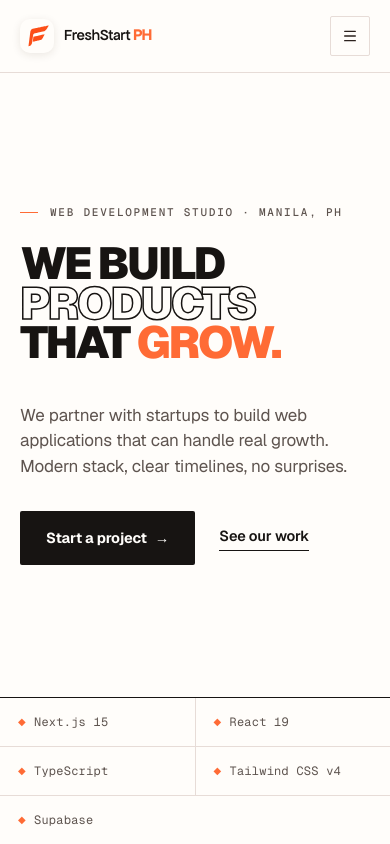
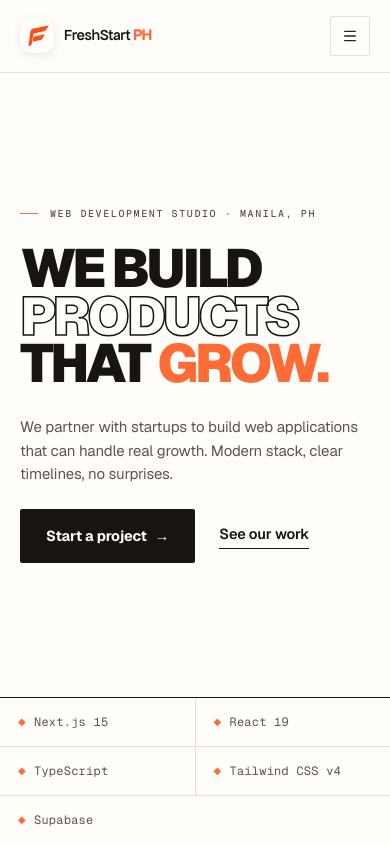
Before and after one commit to marrrkkk/freshstart, a Next.js app: page / in a window 390 px wide. Shown: the top 844 px of the page. Built offline with nearby package versions, Linux system fonts and the light colour scheme.

Commit message:
refactor: update hero component

```diff
--- a/components/hero.tsx
+++ b/components/hero.tsx
@@ -46,7 +46,7 @@ export function Hero() {
           <motion.p
             variants={fadeUp}
             transition={{ duration: 0.5 }}
-            className="flex items-center gap-3 font-mono text-[11px] font-medium uppercase tracking-[0.16em] text-[#5e544f]"
+            className="flex items-center gap-3 font-mono text-[10px] font-medium uppercase tracking-[0.16em] text-[#5e544f] sm:text-[11px]"
           >
             <span aria-hidden="true" className="h-px w-[18px] shrink-0 bg-[#ff6b35]" />
             Web development studio · Manila, PH
@@ -55,7 +55,7 @@ export function Hero() {
           {/* Display headline: solid → outline → accent */}
           <h1
             id="hero-heading"
-            className="mt-6 font-sans text-[clamp(2.75rem,11.5vw,10.5rem)] font-black uppercase leading-[0.88] tracking-[-0.05em] text-[#171412] lg:mt-7"
+            className="mt-6 font-sans text-[clamp(2.5rem,13.8vw,10.5rem)] font-black uppercase leading-[0.88] tracking-[-0.06em] text-[#171412] sm:-mx-8 sm:text-[clamp(5.5rem,11.5vw,10.5rem)] sm:tracking-[-0.05em] lg:mx-0 lg:mt-7"
           >
             <motion.span variants={fadeUp} transition={{ duration: 0.6 }} className="block">
               We build
@@ -73,11 +73,11 @@ export function Hero() {
           </h1>
 
           {/* Subcopy + CTAs */}
-          <div className="mt-10 flex flex-col gap-8 lg:mt-12 lg:flex-row lg:items-end lg:justify-between">
+          <div className="mt-7 flex flex-col gap-6 lg:mt-12 lg:flex-row lg:items-end lg:justify-between">
             <motion.p
               variants={fadeUp}
               transition={{ duration: 0.6 }}
-              className="max-w-[440px] text-[17px] leading-[1.5] tracking-[-0.01em] text-[#5e544f] sm:text-[18px]"
+              className="max-w-[440px] text-[15px] leading-[1.55] tracking-[-0.01em] text-[#5e544f] sm:text-[18px] sm:leading-[1.5]"
             >
               We partner with startups to build web applications that can handle real growth.
               Modern stack, clear timelines, no surprises.
```
